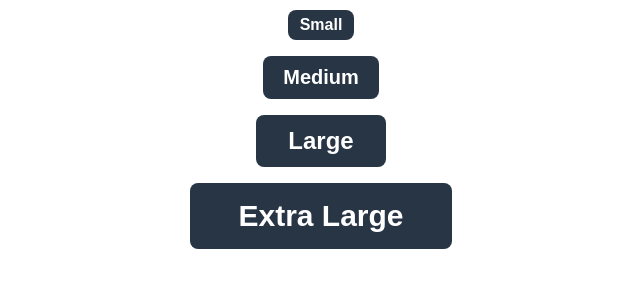
After one commit to Colegio-de-ingenieros/Proyect-Master, a PHP site: page /public/plantilla_botones.html in a window 1280 px wide. The commit adds this page. Shown: the top 300 px of the page, without its empty margins (319-959 px from the left). Run offline with PHP 8.4, Linux system fonts and the light colour scheme.

Commit message:
Creación de la plantilla de botones lista para su uso

```diff
--- a/public/css/style.css
+++ b/public/css/style.css
@@ -1,8 +1,8 @@
 @import url('https://fonts.googleapis.com/css2?family=Inter:wght@100;200;300;400;500;600;700;800;900&family=Manrope:wght@200;300;400;500;600;700;800&display=swap');
 
 :root{
-    --color-primary: #212d6a;
-    --color-secondary: #273544;
+    --color-primary: #273544;
+    --color-secondary: #303a6e;
     --color-tertiary: #3f4552;
     --color-quaternary: #61a8ab;
     --color-quinary: #085262;
@@ -17,7 +17,10 @@
 
     --color-red: #ff0000;
 
-    --radius: .9375rem;
+    --radius-1: 15px;
+    --radius-2: 8px;
+
+    --shadow-1:3px 5px 15px 1px rgba(44, 44, 44, 0.553);
 }
 
 *{
@@ -136,3 +139,63 @@ h6{
     font-size: 1rem;
     font-weight: 600;
 }
+
+/* =================== BOTONES =================== */
+.buttons{
+    display: flex;
+    flex-direction: column;
+    align-items: center;
+    justify-content: center;
+    padding-top: 10px;
+    gap: 16px;
+}
+
+.btn-small{
+    font-size: 1rem;
+    font-weight: 600;
+    border-radius: var(--radius-2);
+
+    padding: 6px 12px;
+    border: none;
+    background: var(--color-primary);
+    color: var(--color-white);
+}
+
+.btn-medium{
+    font-size: 1.25rem;
+    font-weight: 600;
+    border-radius: var(--radius-2);
+
+    padding: 10px 20px;
+    border: none;
+    background: var(--color-primary);
+    color: var(--color-white);
+}
+
+.btn-large{
+    font-size: 1.5rem;
+    font-weight: 600;
+    border-radius: var(--radius-2);
+
+    padding: 12px 32px;
+    border: none;
+    background: var(--color-primary);
+    color: var(--color-white);
+}
+
+.btn-xlarge{
+    font-size: 1.875rem;
+    font-weight: 600;
+    border-radius: var(--radius-2);
+
+    padding: 16px 48px;
+    border: none;
+    background: var(--color-primary);
+    color: var(--color-white);
+}
+
+.btn:hover{
+    background: var(--color-secondary);
+    transition: 300ms all;
+    box-shadow: var(--shadow-1);
+}
--- /dev/null
+++ b/public/plantilla_botones.html
@@ -0,0 +1,22 @@
+<!DOCTYPE html>
+<html lang="en">
+<head>
+    <meta charset="UTF-8">
+    <meta http-equiv="X-UA-Compatible" content="IE=edge">
+    <meta name="viewport" content="width=device-width, initial-scale=1.0">
+    <title>Document</title>
+    <link rel="stylesheet" href="./css/style.css">
+</head>
+<body>
+    <!-- Botones -->
+    <div class="buttons">
+        <button class="btn-small btn">Small</button>
+
+        <button class="btn-medium btn">Medium</button>
+
+        <button class="btn-large btn">Large</button>
+
+        <button class="btn-xlarge btn">Extra Large</button>
+    </div>
+</body>
+</html>
```
